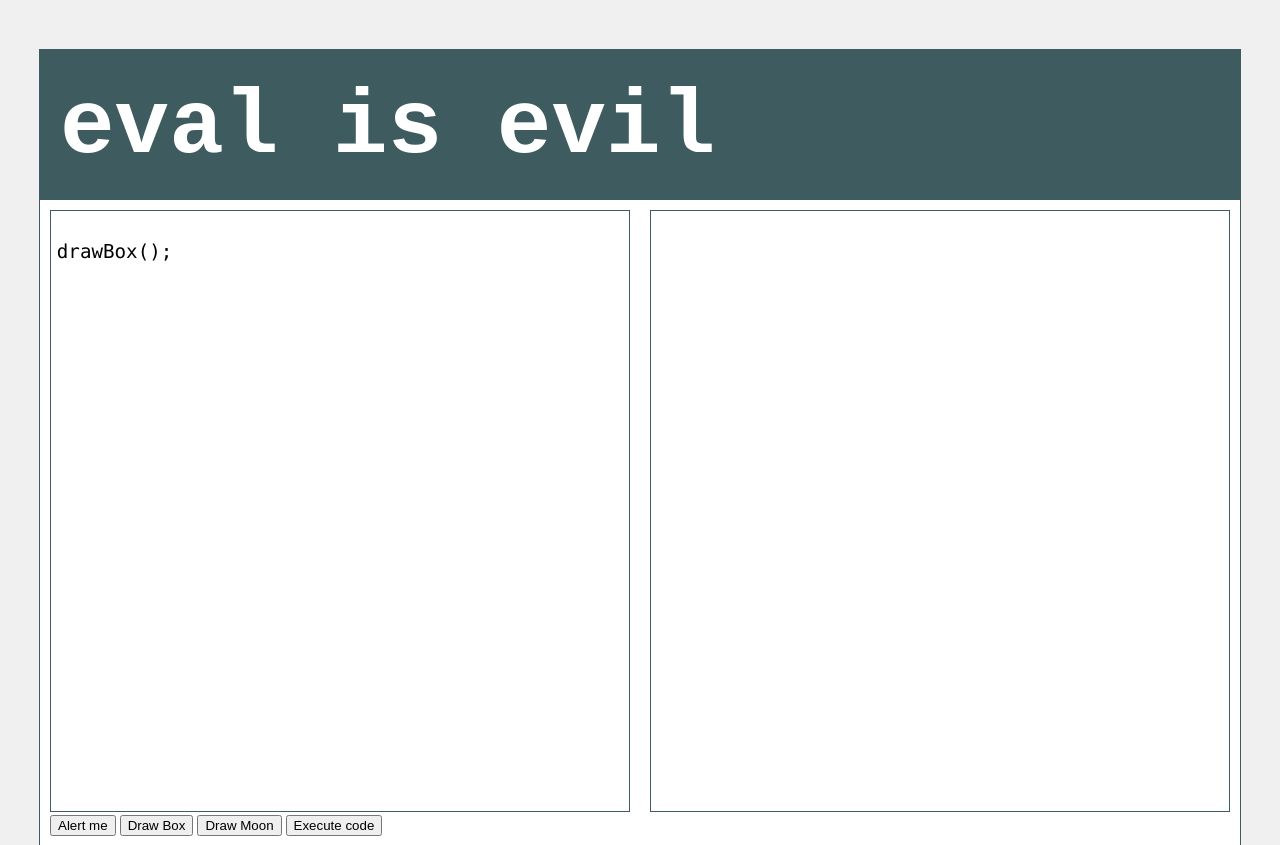
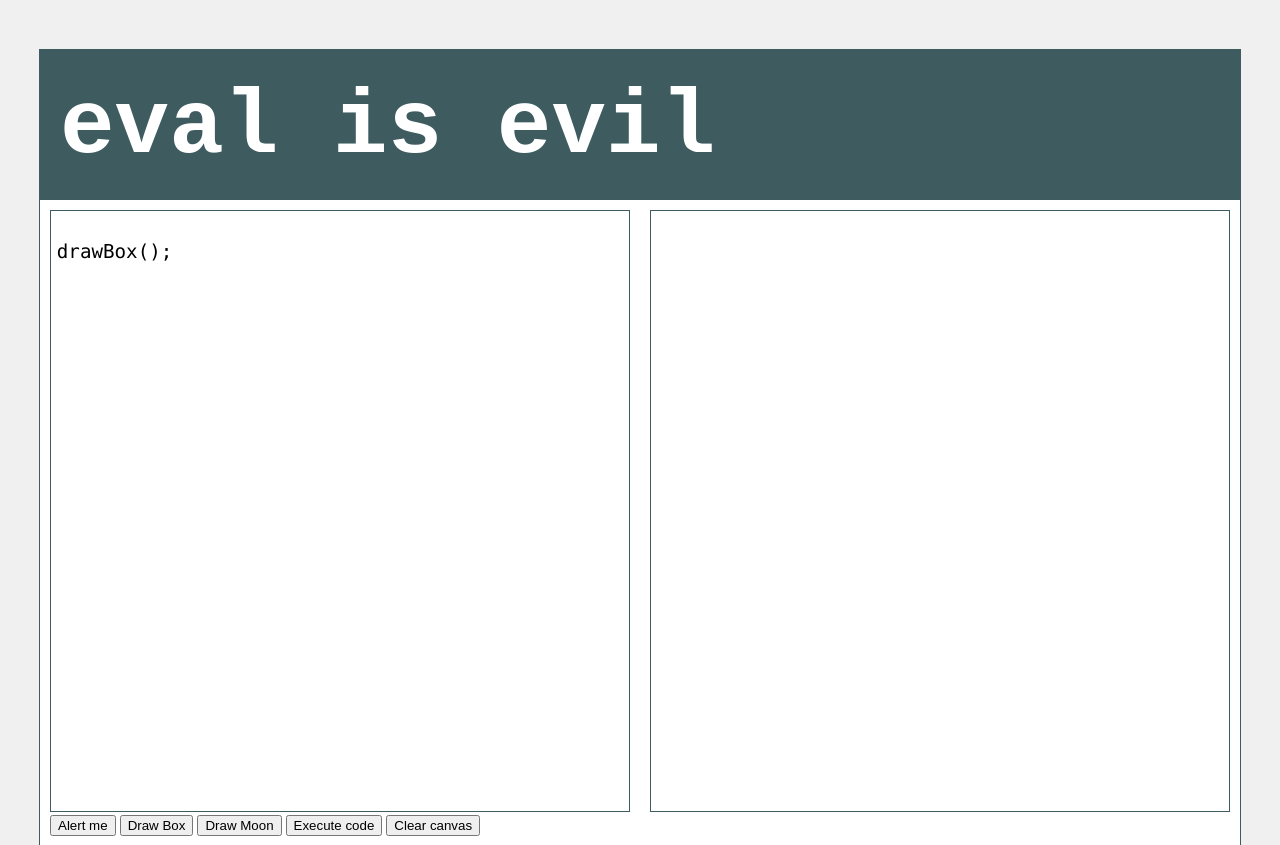
Before and after one commit to digli/turtlequest, a plain HTML site: page index.html in a window 1280 px wide. Drawn offline with Linux system fonts and the light colour scheme.

Commit message:
added clear button

```diff
--- a/index.html
+++ b/index.html
@@ -49,6 +49,8 @@ drawBox();
 
 				<button type="button" onclick="execute()">Execute code</button>
 
+				<button type="button" onclick="clearCanvas()">Clear canvas</button>
+
 			</div>
 
 
--- a/simplewindow.js
+++ b/simplewindow.js
@@ -47,3 +47,8 @@ function execute() {
 //		eval(temp[i].trim() + ";");
 //	}
 }
+
+function clearCanvas() {
+	var canvas = document.getElementById('paint');
+	canvas.width = canvas.width;
+}
```
